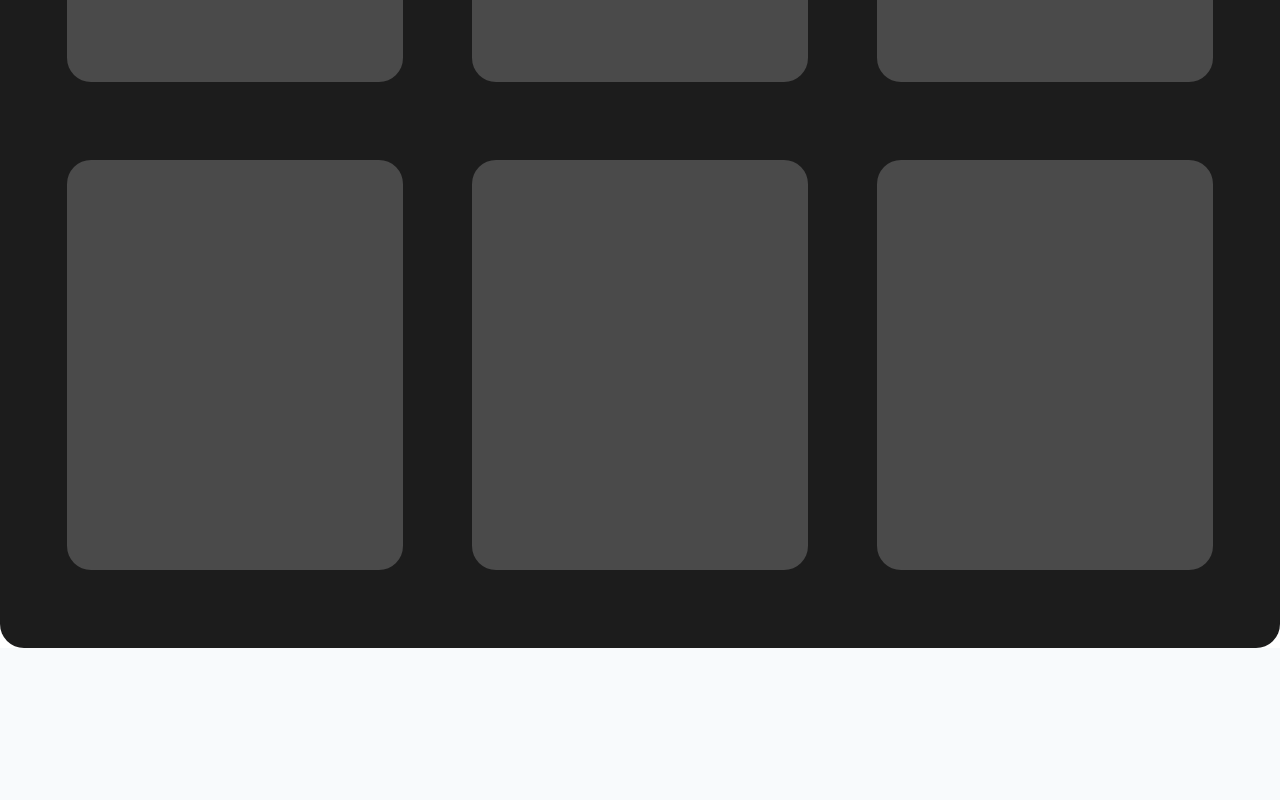
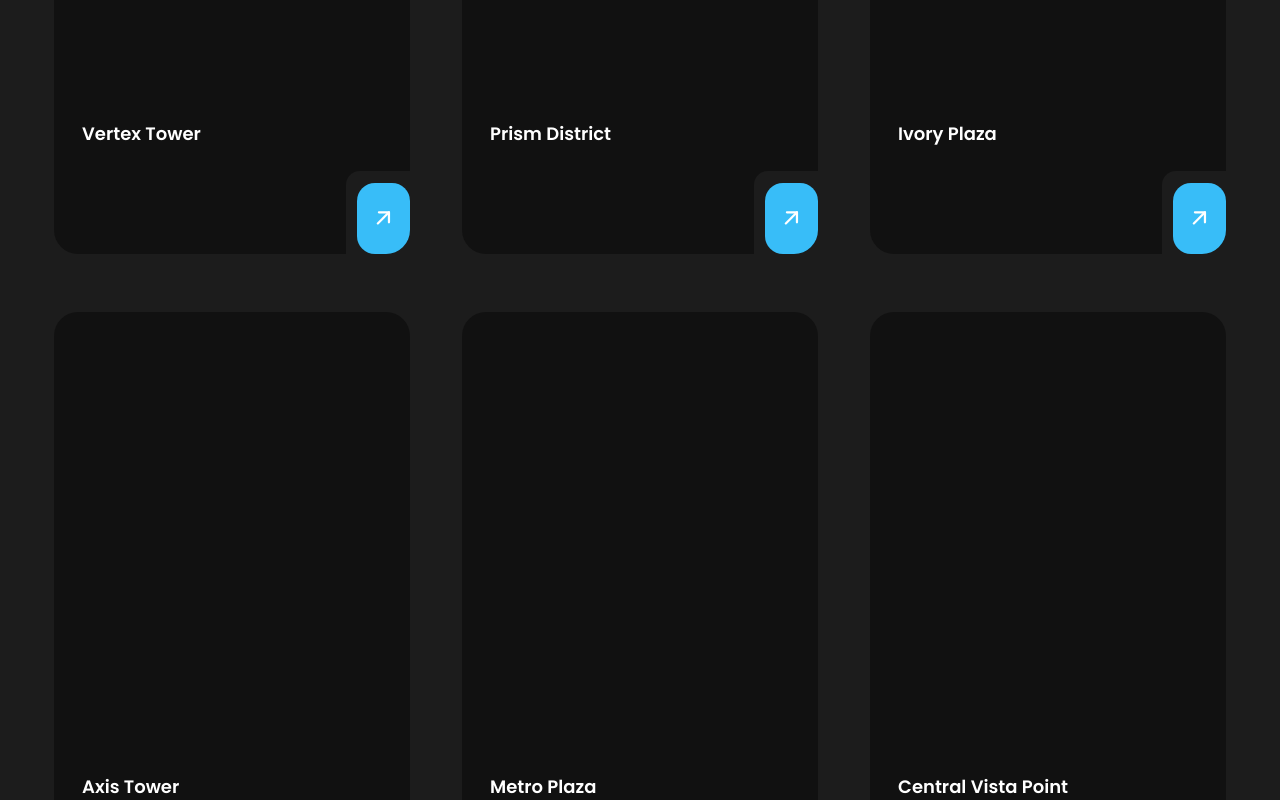
Before and after one commit to jandr003/TayoBuild, a React (Vite) app: page / in a window 1280 px wide. Shown: the part 2680-3480 px from the top of the page. Before the commit the page ends 3368 px from the top, so only its background shows below. Built offline with nearby package versions, Linux system fonts and the light colour scheme.

Commit message:
Update project

```diff
--- a/src/pages/ProjectsSelection.jsx
+++ b/src/pages/ProjectsSelection.jsx
@@ -1,11 +1,32 @@
+import arrowButtonUnselected from '../assets/images/arrow_skyblue-unselected.png'
+
 const projectCards = [
-	{ id: 1 },
-	{ id: 2 },
-	{ id: 3 },
-	{ id: 4 },
-	{ id: 5 },
-	{ id: 6 },
+	{ id: 1, name: 'Vertex Tower' },
+	{ id: 2, name: 'Prism District' },
+	{ id: 3, name: 'Ivory Plaza' },
+	{ id: 4, name: 'Axis Tower' },
+	{ id: 5, name: 'Metro Plaza' },
+	{ id: 6, name: 'Central Vista Point' },
 ]
+
+function ArrowIcon() {
+	return (
+		<div className="flex h-full w-full items-center justify-center rounded-[18px] bg-[#38bdf8]">
+			<svg
+				viewBox="0 0 24 24"
+				fill="none"
+				stroke="white"
+				strokeWidth="2"
+				strokeLinecap="round"
+				strokeLinejoin="round"
+				className="h-[50%] w-[50%]"
+			>
+				<line x1="7" y1="17" x2="17" y2="7" />
+				<polyline points="8 7 17 7 17 16" />
+			</svg>
+		</div>
+	)
+}
 
 export default function ProjectsSelection() {
 	return (
@@ -18,13 +39,22 @@ export default function ProjectsSelection() {
 					Proven results in commercial construction
 				</h2>
 
-				<div className="mt-10 grid grid-cols-1 gap-6 sm:grid-cols-2 sm:gap-8 lg:grid-cols-3 lg:gap-8">
+				<div className="mt-10 grid grid-cols-1 gap-8 sm:grid-cols-2 sm:gap-10 lg:grid-cols-3 lg:gap-10">
 					{projectCards.map((project) => (
 						<div
 							key={project.id}
-							className="flex aspect-[0.82] w-full items-center justify-center"
+							className="flex aspect-[0.6] w-full items-center justify-center"
 						>
-							<div className="h-[90%] w-[90%] rounded-[24px] bg-[#4a4a4a] transition-transform duration-300 hover:-translate-y-1" />
+							<div className="relative h-[97%] w-[97%] overflow-hidden rounded-[24px] transition-transform duration-300 hover:-translate-y-1">
+								<div className="absolute inset-0 bg-[#111111]" />
+								<div className="absolute bottom-0 right-0 h-[14%] w-[18%] rounded-tl-[14px] bg-[#1c1c1c]" />
+								<div className="absolute bottom-0 right-0 top-auto h-[12%] w-[15%]">
+									<ArrowIcon />
+								</div>
+								<p className="absolute bottom-[18%] left-[8%] font-['Poppins'] text-[18px] font-semibold text-white">
+									{project.name}
+								</p>
+							</div>
 						</div>
 					))}
 				</div>
```
